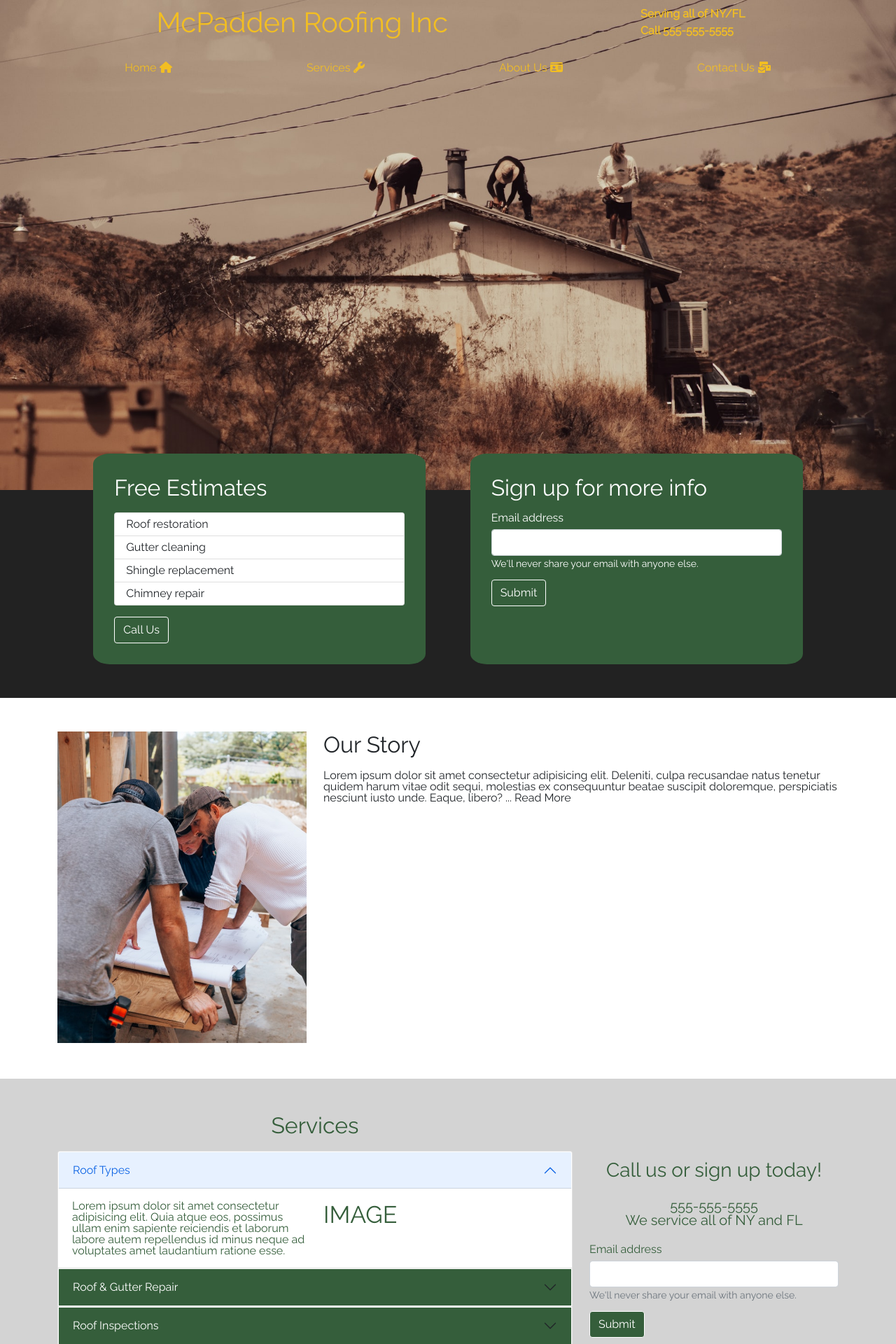
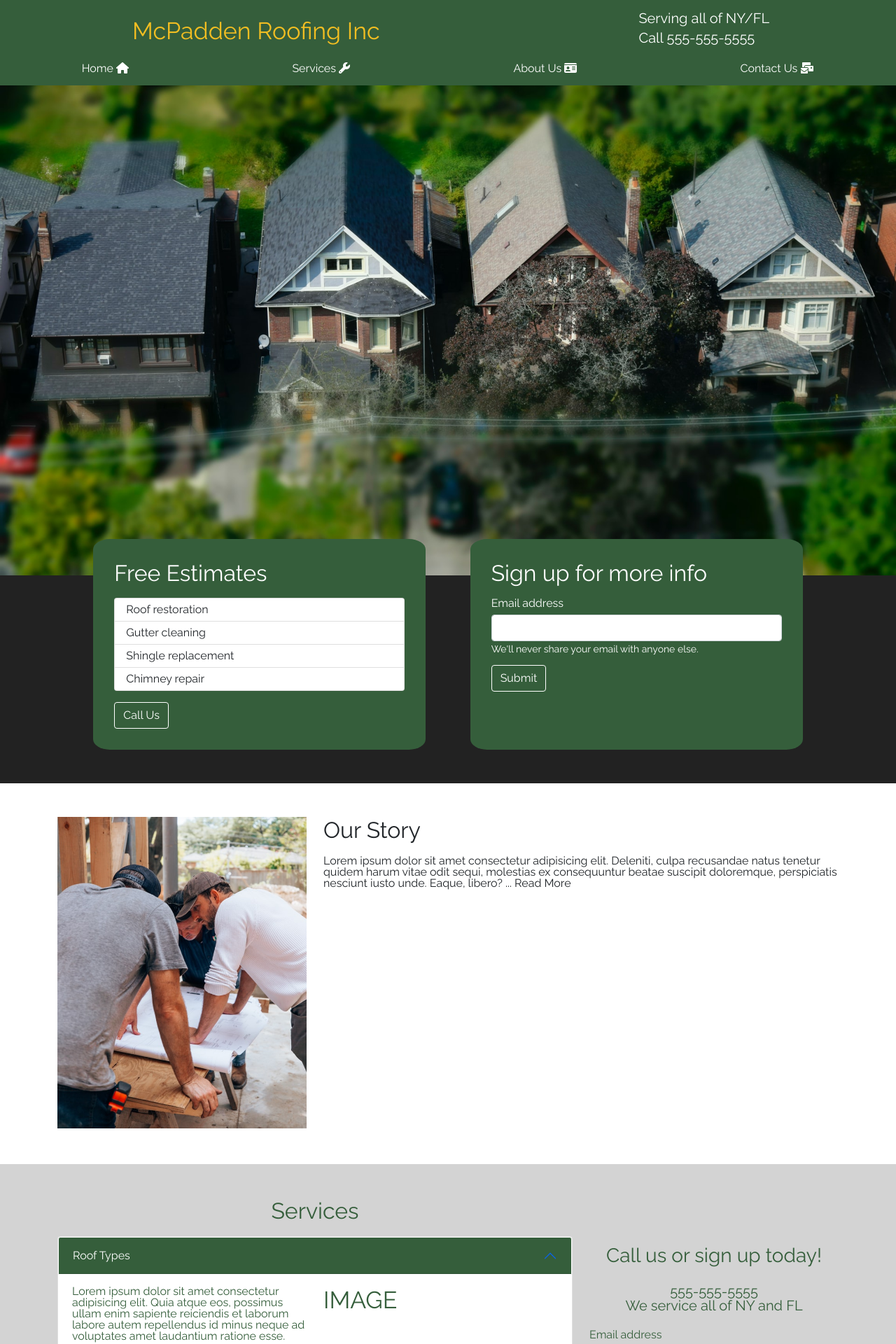
Before and after one commit to tmcfadden7/mcpadden-roofing-react-app, a React (Create React App) app: page / in a window 1280 px wide. Shown: the top 1920 px of the page at 70% size. Built offline with nearby package versions, Linux system fonts and the light colour scheme.

Commit message:
remove/add jumbotron image, give nav it's own section instead of nesting in jumbotron

```diff
--- a/src/App.css
+++ b/src/App.css
@@ -150,12 +150,15 @@ select {
 /* CSS RESET END */
 /* CUSTOM CSS */
 
+header {
+	background-color: #355e3b;
+}
 header nav {
 	color: #f2be22;
 }
 
 .jumbotron {
-	background-image: url('./images/roofing-jumbtron.jpg');
+	background-image: url('./images/roofs.jpg');
 	background-repeat: no-repeat;
 	background-size: cover;
 	background-position: center;
@@ -185,7 +188,8 @@ header nav {
 	}
 } */
 
-.contact-container .neg-margin {
+.contact-container .neg-margin,
+.services-container .neg-margin {
 	margin-top: -100px;
 	background-color: #355e3b;
 	z-index: 1;
@@ -212,6 +216,15 @@ header nav {
 	color: #355e3b;
 }
 
+.services-container .accordion-button {
+	background-color: #355e3b;
+	color: #fff;
+}
+
+.accordion-button::after {
+	color: #fff;
+}
+
 .footer-container {
 	background-color: #355e3b;
 	color: #fff;
--- a/src/components/Header.js
+++ b/src/components/Header.js
@@ -9,22 +9,21 @@ import {
 function Header() {
 	return (
 		<>
-			<header className='jumbotron'>
-				<div className='container'>
+			<header className='pt-3'>
 				<nav>
 					<div className='d-flex justify-content-around align-items-center'>
-							<h1 className='h1 p-2'>McPadden Roofing Inc</h1>
-							<div>
-								<p>
+						<h1 className='p-2'>McPadden Roofing Inc</h1>
+						<div className='text-white'>
+							<p className='lead'>
 								<strong>Serving all of NY/FL</strong>
 							</p>
-								<p className='my-2'>
+							<p className='lead my-2'>
 								<strong>Call 555-555-5555</strong>
 							</p>
 						</div>
 					</div>
 
-						<ul className='d-flex justify-content-around align-items-center'>
+					<ul className='d-flex justify-content-around align-items-center text-white'>
 						<li className='nav-item d-none d-md-block p-3'>
 							<a href='#home'>
 								Home <FontAwesomeIcon icon={faHome} />
@@ -67,8 +66,10 @@ function Header() {
 						</li>
 					</ul>
 				</nav>
-				</div>
 			</header>
+			<section className='jumbotron'>
+				<div className='container'></div>
+			</section>
 		</>
 	);
 }
```
Also changed, not shown: src/images/roofs.jpg (added). Lines whose indentation alone changed are shown as unchanged.
